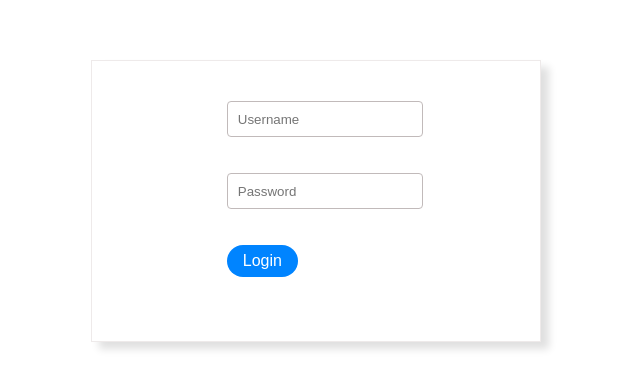
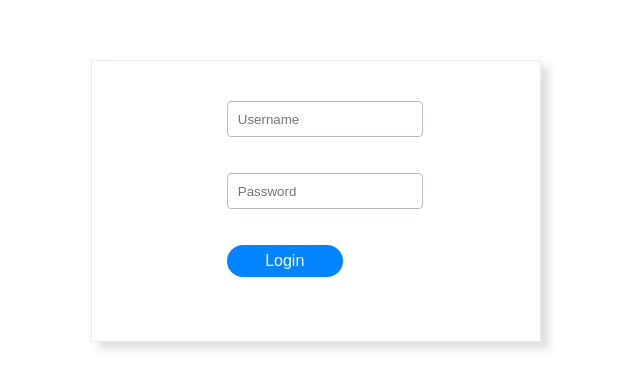
Before and after one commit to aravindhan033/expenseManager, a React (Create React App) app in the folder expensemanage/: page / in a window 1280 px wide. Shown: the part 132-520 px from the top of the page, without its empty margins (331-971 px from the left). Built offline with nearby package versions, Linux system fonts and the light colour scheme.

Commit message:
final fixes

```diff
--- a/expensemanage/src/App.css
+++ b/expensemanage/src/App.css
@@ -22,8 +22,8 @@ button{
   border-radius: 5vh;
     width: auto;
     height: 100%;
-    padding-left: 1rem;
-    padding-right: 1rem;
+    padding-left: 3vw;
+    padding-right: 3vw;
     cursor: pointer;
 }
 .loginelem input {
```
